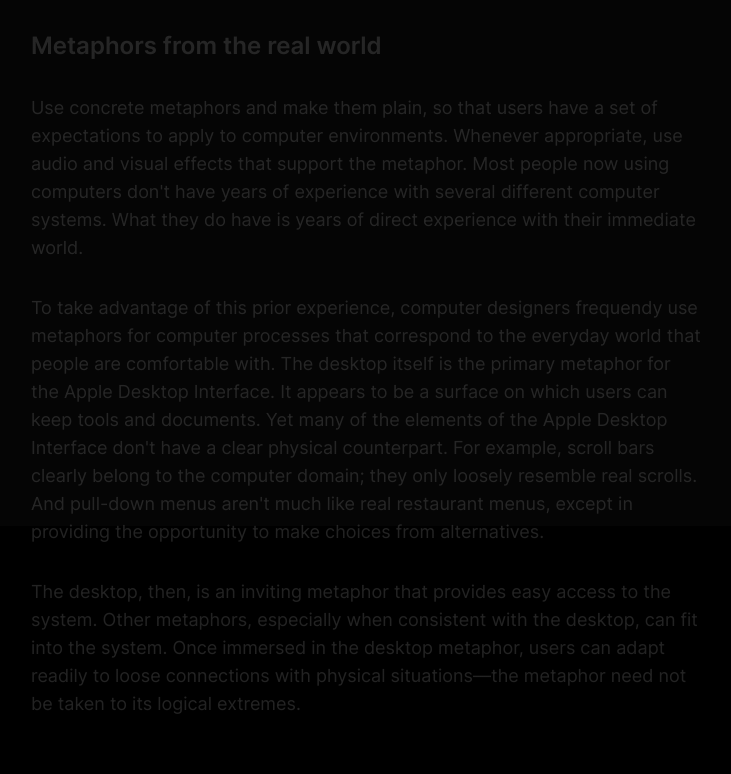
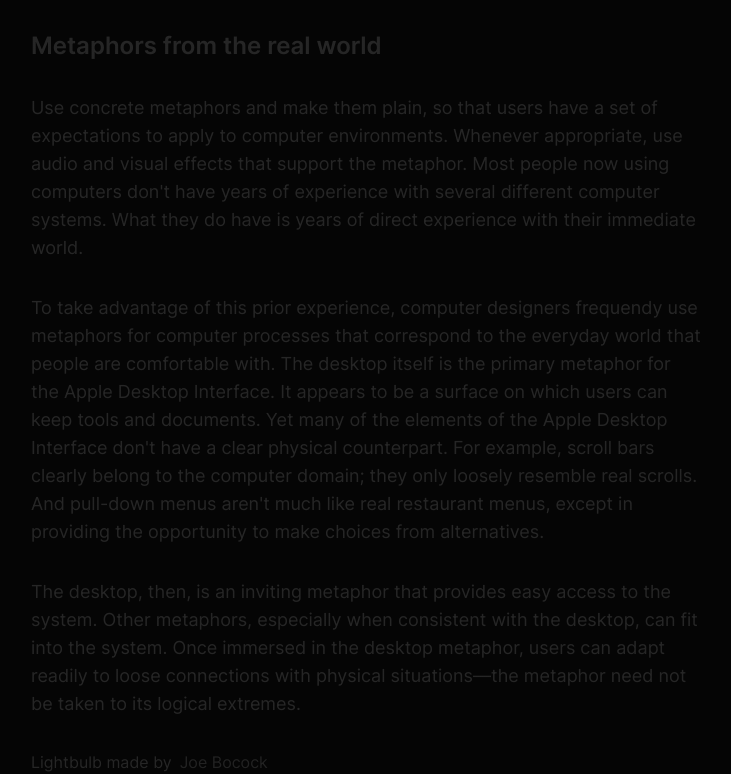
Before and after one commit to cristicretu/light-switch, a Next.js app: page / in a window 1280 px wide. Shown: the part 274-1048 px from the top of the page, without its empty margins (273-1004 px from the left). Before the commit the page ends 992 px from the top, so only its background shows below. Built offline with nearby package versions, Linux system fonts and the light colour scheme; no server answers.

Commit message:
feat: finish

```diff
--- a/components/Container/Container.tsx
+++ b/components/Container/Container.tsx
@@ -1,6 +1,3 @@
-import { useEffect, useState } from 'react'
-
-import { useTheme } from 'next-themes'
 import { useRouter } from 'next/dist/client/router'
 import Head from 'next/head'
 
@@ -13,10 +10,8 @@
   const router = useRouter()
 
   const meta = {
-    title: 'Template name',
-    description: 'Template description',
-    image:
-      'https://cdn.discordapp.com/attachments/797485737272541250/893912493255176192/UnicornVectorGradient_7.png',
+    title: 'Light switch',
+    description: 'Light switch',
     type: 'website',
     ...customMeta,
   }
@@ -25,7 +20,7 @@
     <>
       <div
         className={cn(
-          'relative h-full min-h-screen w-[100vw]',
+          'relative  w-[100vw]',
           'motion-reduce:transition-none motion-reduce:transform-none'
         )}
       >
@@ -33,11 +28,11 @@
           <meta name='robots' content='follow, index' />
           <meta
             property='og:url'
-            content={`https://template.cretu.dev/${router.asPath}`}
+            content={`https://light.cretu.dev/${router.asPath}`}
           />
           <link
             rel='canonical'
-            href={`https://template.cretu.dev/${router.asPath}`}
+            href={`https://light.cretu.dev/${router.asPath}`}
           />
           <meta property='og:type' content={meta.type} />
           <meta property='og:site_name' content='Cristian Crețu' />
--- a/pages/index.tsx
+++ b/pages/index.tsx
@@ -10,7 +10,7 @@
         <h2 className='text-2xl font-semibold bg-gradient-to-b lg:bg-gradient-to-r from-yellow-100/90 to-yellow-300/40 dark:from-gray-500/30 dark:to-gray-500/30 bg-clip-text text-transparent'>
           Metaphors from the real world
         </h2>
-        <p className='text-lg bg-gradient-to-b lg:bg-gradient-to-r from-yellow-100/80 to-yellow-300/30 dark:from-gray-500/30 dark:to-gray-500/30 bg-clip-text text-transparent'>
+        <p className='text-lg bg-gradient-to-b lg:bg-gradient-to-br from-yellow-100/80 to-yellow-300/30 dark:from-gray-500/30 dark:to-gray-500/30 bg-clip-text text-transparent'>
           Use concrete metaphors and make them plain, so that users have a set
           of expectations to apply to computer environments. Whenever
           appropriate, use audio and visual effects that support the metaphor.
@@ -18,7 +18,7 @@
           with several different computer systems. What they do have is years of
           direct experience with their immediate world.
         </p>
-        <p className='text-lg bg-gradient-to-b lg:bg-gradient-to-r from-yellow-100/60 to-yellow-300/20 dark:from-gray-500/30 dark:to-gray-500/30 bg-clip-text text-transparent'>
+        <p className='text-lg bg-gradient-to-b lg:bg-gradient-to-br from-yellow-100/60 to-yellow-300/20 dark:from-gray-500/30 dark:to-gray-500/30 bg-clip-text text-transparent'>
           To take advantage of this prior experience, computer designers
           frequendy use metaphors for computer processes that correspond to the
           everyday world that people are comfortable with. The desktop itself is
@@ -30,13 +30,25 @@
           pull-down menus aren&apos;t much like real restaurant menus, except in
           providing the opportunity to make choices from alternatives.
         </p>
-        <p className='text-lg bg-gradient-to-b lg:bg-gradient-to-r from-yellow-100/50 to-yellow-300/10 dark:from-gray-500/30 dark:to-gray-500/30 bg-clip-text text-transparent'>
+        <p className='text-lg bg-gradient-to-b lg:bg-gradient-to-br from-yellow-100/50 to-yellow-300/10 dark:from-gray-500/30 dark:to-gray-500/30 bg-clip-text text-transparent'>
           The desktop, then, is an inviting metaphor that provides easy access
           to the system. Other metaphors, especially when consistent with the
           desktop, can fit into the system. Once immersed in the desktop
           metaphor, users can adapt readily to loose connections with physical
           situations—the metaphor need not be taken to its logical extremes.
         </p>
+
+        <footer className='bg-gradient-to-b lg:bg-gradient-to-br from-yellow-100/30 to-yellow-300/5 dark:from-gray-500/30 dark:to-gray-500/30 bg-clip-text text-transparent'>
+          Lightbulb made by
+          <a
+            href='https://codepen.io/joebocock/pen/eYZKOjR'
+            className='ml-2 bg-gradient-to-b lg:bg-gradient-to-br opacity-90 hover:opacity-100 from-yellow-100/30 to-yellow-300/5 dark:from-gray-500/30 dark:to-gray-500/30 bg-clip-text text-transparent'
+            rel='noopener noreferrer'
+            target='_blank'
+          >
+            Joe Bocock
+          </a>
+        </footer>
       </div>
     </Container>
   )
--- a/styles/globals.css
+++ b/styles/globals.css
@@ -144,8 +144,6 @@
   body {
     padding: 0;
     margin: 0;
-    display: flex;
-    justify-content: center;
     min-height: 100vh;
     background-color: black;
   }
```
